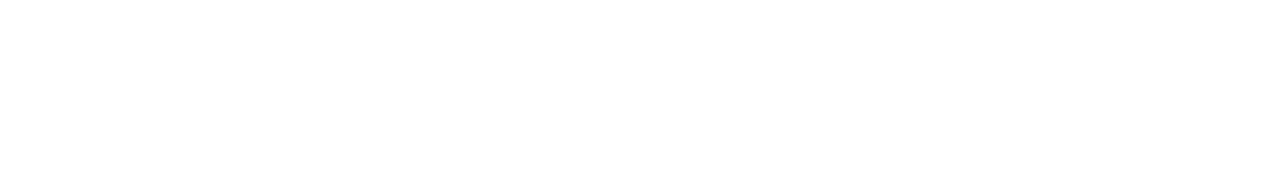
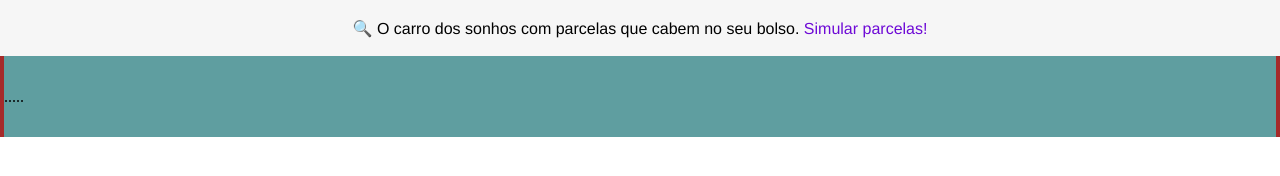
Before and after one commit to HugoSouza10/Projetocompleto-olx-front-end, a plain HTML site: page index.html in a window 1280 px wide. Drawn offline with Linux system fonts and the light colour scheme.

Commit message:
Modificando header

```diff
--- a/asset/css/style.css
+++ b/asset/css/style.css
@@ -2,3 +2,38 @@ body{
    margin: 0;
    padding: 0;
 }
+
+.header-simulador{
+    display: flex;
+    justify-content: center;
+    align-items: center;
+    min-height:56px;
+    background-color: rgb(246, 246, 246);
+}
+
+.header-simulador span{
+    font-size: 16px;
+    font-weight: 400px;
+    font-family: "Nunito Sans", "Helvetica Neue", HelveticaNeue, Helvetica, Arial, sans-serif;
+}
+
+.header-simulador span a{
+    text-decoration: none;
+    color: rgb(110, 10, 214);
+}
+
+/*CABEÇALHO PRINCIPAL*/
+
+header{
+    height: 81px;
+    background-color: brown;
+}
+
+.header-container{
+    display: flex;
+    align-items: center;
+    max-width: 1272px;
+    height: 81px;
+    margin: auto;
+    background-color: cadetblue;
+}
--- a/index.html
+++ b/index.html
@@ -8,8 +8,18 @@
     <title>Olx</title>
 </head>
 <body>
-
-<!---->
+ <div class="header-simulador">
+     <span>
+        <p>🔍 O carro dos sonhos com parcelas que cabem no seu bolso.
+        <a href="">Simular parcelas!</a>
+        </p>
+     </span>
+ </div>
+ <header>
+     <div class="header-container">
+         .....
+     </div>
+ </header>
 
  <script src="asset/js/script.js"></script>
 </body>
```
